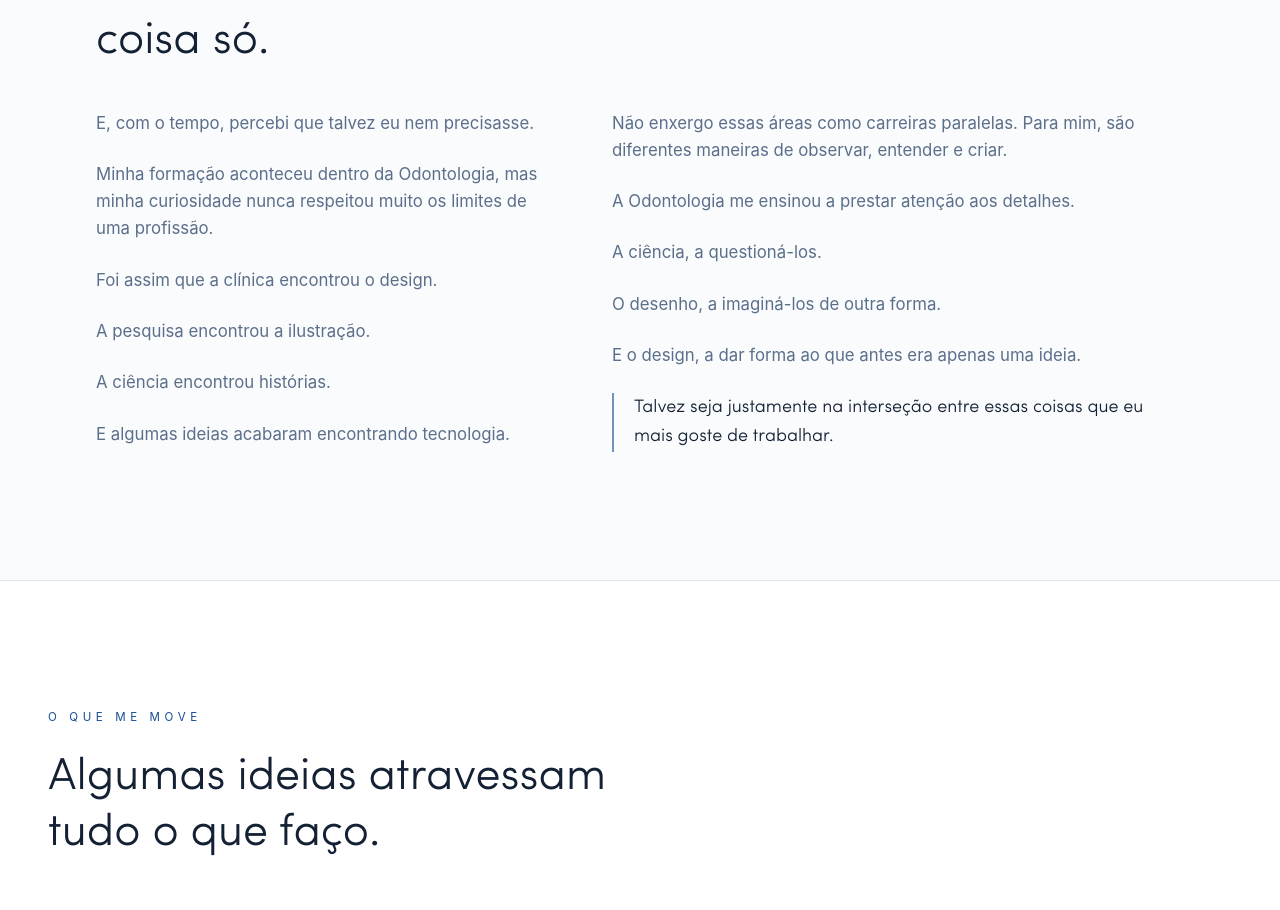
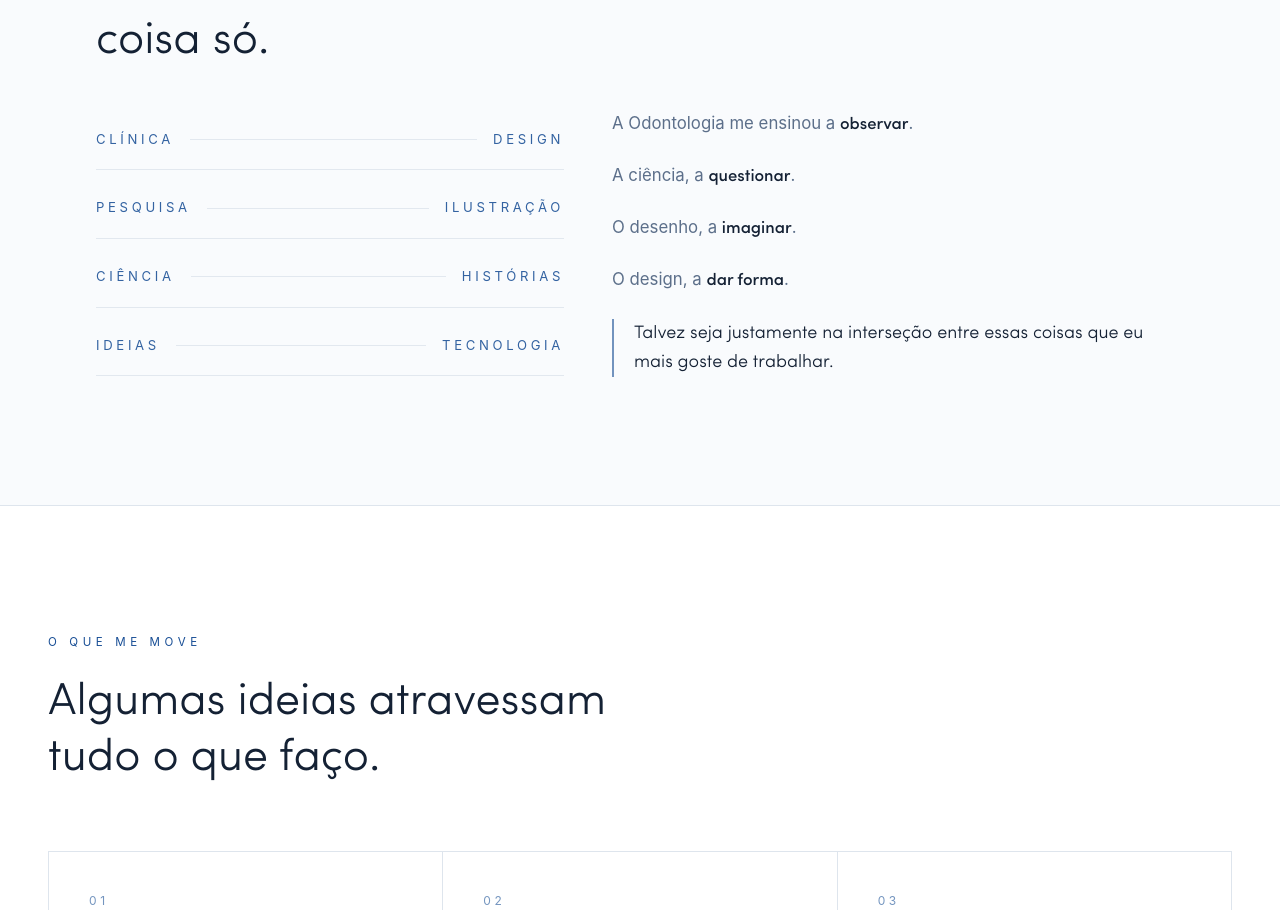
Before and after one commit to drmatheusfilgueiras/matheusfilgueiras, a React (Vite) app: page / in a window 1280 px wide. Shown: the part 1931-2841 px from the top of the page. Built offline with nearby package versions, Linux system fonts and the light colour scheme; the HTML template or start-up script is replaced by a standard one; a web font is replaced by a local one.

Commit message:
feat: animate about section on scroll

```diff
--- a/src/pages/HomePage.jsx
+++ b/src/pages/HomePage.jsx
@@ -1,10 +1,11 @@
-import React from 'react';
+import React, { useRef } from 'react';
 import { Helmet } from 'react-helmet';
-import { motion } from 'framer-motion';
+import { motion, useReducedMotion, useScroll, useTransform } from 'framer-motion';
 import { ArrowDown, ArrowUpRight, Instagram, Linkedin, Mail, FileText } from 'lucide-react';
 import Reveal from '@/components/Reveal';
 import DiferentesFaces from '@/components/DiferentesFaces';
 import HistoriasClinicas from '@/components/HistoriasClinicas';
+import { useIsMobile } from '@/hooks/use-mobile';
 const IMG_PORTRAIT = '/assets/photos/retrato-editorial-hero.jpg';
 const IMG_PROJECTS = {
   bravura: 'https://horizons-cdn.hostinger.com/11df31c6-0445-4b46-af7c-449f6b18352f/unidos-pela-bravura-bm0pT.png',
@@ -144,7 +145,64 @@ const processo = [{
   titulo: 'Refinar',
   texto: 'Rever, testar, cortar, reorganizar e tentar novamente.'
 }];
+
+const sobrePares = [
+  ['CLÍNICA', 'DESIGN'],
+  ['PESQUISA', 'ILUSTRAÇÃO'],
+  ['CIÊNCIA', 'HISTÓRIAS'],
+  ['IDEIAS', 'TECNOLOGIA'],
+];
+
+const sobreLinhas = [
+  <>A Odontologia me ensinou a <strong className="font-medium text-foreground">observar</strong>.</>,
+  <>A ciência, a <strong className="font-medium text-foreground">questionar</strong>.</>,
+  <>O desenho, a <strong className="font-medium text-foreground">imaginar</strong>.</>,
+  <>O design, a <strong className="font-medium text-foreground">dar forma</strong>.</>,
+];
+
+function SobrePar({ par, index, progress, reduceMotion, distance }) {
+  const start = index * 0.08;
+  const leftX = useTransform(progress, [start, start + 0.34], [reduceMotion ? 0 : -distance, 0]);
+  const rightX = useTransform(progress, [start, start + 0.34], [reduceMotion ? 0 : distance, 0]);
+  const opacity = useTransform(progress, [start, start + 0.16, start + 0.42], [0.42, 1, 0.88]);
+
+  return (
+    <motion.div style={{ opacity }} className="flex items-center justify-between border-b border-border py-5 text-[0.78rem] uppercase tracking-[0.28em] text-primary sm:text-[0.82rem]">
+      <motion.span style={{ x: leftX }} className="min-w-0">
+        {par[0]}
+      </motion.span>
+      <span className="mx-4 h-px flex-1 bg-border" />
+      <motion.span style={{ x: rightX }} className="min-w-0 text-right">
+        {par[1]}
+      </motion.span>
+    </motion.div>
+  );
+}
+
+function SobreLinha({ children, index, progress, reduceMotion }) {
+  const start = 0.36 + index * 0.08;
+  const opacity = useTransform(progress, [start, start + 0.16], [0.35, 1]);
+  const y = useTransform(progress, [start, start + 0.16], [reduceMotion ? 0 : 14, 0]);
+
+  return (
+    <motion.p style={{ opacity, y }}>
+      {children}
+    </motion.p>
+  );
+}
+
 function HomePage() {
+  const sobreRef = useRef(null);
+  const reduceMotion = useReducedMotion();
+  const isMobile = useIsMobile();
+  const sobrePairDistance = isMobile ? 16 : 36;
+  const { scrollYProgress: sobreProgress } = useScroll({
+    target: sobreRef,
+    offset: ['start 78%', 'end 38%'],
+  });
+  const finalOpacity = useTransform(sobreProgress, [0.68, 0.9], [0.45, 1]);
+  const finalY = useTransform(sobreProgress, [0.68, 0.9], [reduceMotion ? 0 : 14, 0]);
+
   return <div className="min-h-screen bg-background text-foreground antialiased">
             <Helmet>
                 <title>Matheus Filgueiras | Dentista, pesquisador, autor e designer</title>
@@ -335,7 +393,7 @@ function HomePage() {
             </section>
 
             {/* 03 — SOBRE */}
-            <section id="sobre" className="border-y border-border bg-secondary/40">
+            <section id="sobre" ref={sobreRef} className="border-y border-border bg-secondary/40">
                 <div className="mx-auto w-full max-w-[72rem] px-6 py-20 lg:px-8 lg:py-32">
                     <Reveal>
                         <p className="text-[0.72rem] uppercase tracking-[0.4em] text-primary">Sobre</p>
@@ -344,29 +402,20 @@ function HomePage() {
                         </h2>
                     </Reveal>
                     <div className="mt-10 grid gap-12 lg:grid-cols-[0.9fr_1.1fr]">
-                        <Reveal delay={0.05} className="space-y-6 text-[1.05rem] leading-relaxed text-muted-foreground">
-                            <p>E, com o tempo, percebi que talvez eu nem precisasse.</p>
-                            <p>
-                                Minha formação aconteceu dentro da Odontologia, mas minha curiosidade nunca respeitou
-                                muito os limites de uma profissão.
-                            </p>
-                            <p>Foi assim que a clínica encontrou o design.</p>
-                            <p>A pesquisa encontrou a ilustração.</p>
-                            <p>A ciência encontrou histórias.</p>
-                            <p>E algumas ideias acabaram encontrando tecnologia.</p>
+                        <Reveal delay={0.05} className="space-y-2">
+                            {sobrePares.map((par, index) => (
+                                <SobrePar key={par.join('-')} par={par} index={index} progress={sobreProgress} reduceMotion={reduceMotion} distance={sobrePairDistance} />
+                            ))}
                         </Reveal>
                         <Reveal delay={0.12} className="space-y-6 text-[1.05rem] leading-relaxed text-muted-foreground">
-                            <p>
-                                Não enxergo essas áreas como carreiras paralelas. Para mim, são diferentes maneiras de
-                                observar, entender e criar.
-                            </p>
-                            <p>A Odontologia me ensinou a prestar atenção aos detalhes.</p>
-                            <p>A ciência, a questioná-los.</p>
-                            <p>O desenho, a imaginá-los de outra forma.</p>
-                            <p>E o design, a dar forma ao que antes era apenas uma ideia.</p>
-                            <p className="border-l-2 border-primary/60 pl-5 text-lg font-light leading-relaxed text-foreground">
+                            {sobreLinhas.map((linha, index) => (
+                                <SobreLinha key={index} index={index} progress={sobreProgress} reduceMotion={reduceMotion}>
+                                    {linha}
+                                </SobreLinha>
+                            ))}
+                            <motion.p style={{ opacity: finalOpacity, y: finalY }} className="border-l-2 border-primary/60 pl-5 text-lg font-light leading-relaxed text-foreground">
                                 Talvez seja justamente na interseção entre essas coisas que eu mais goste de trabalhar.
-                            </p>
+                            </motion.p>
                         </Reveal>
                     </div>
                 </div>
```
